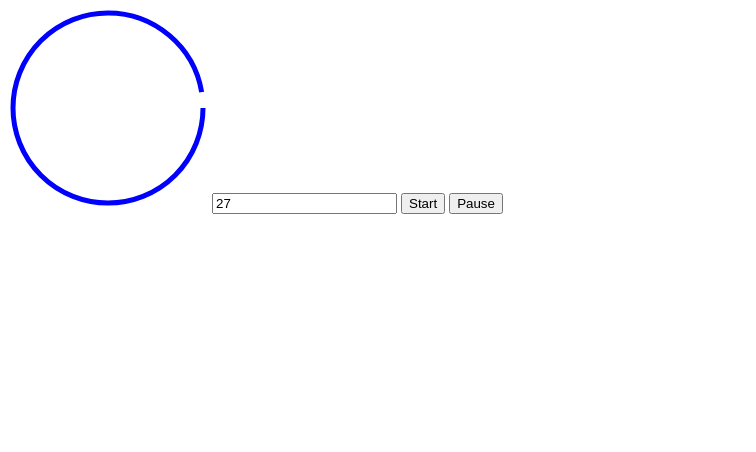
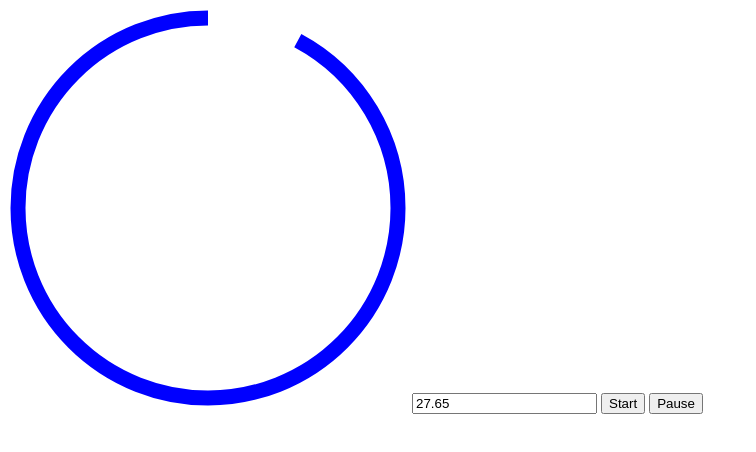
Before and after one commit to justanindieguy/timer, a plain HTML site: page index.html in a window 1280 px wide. Both pictures are taken after a click on the button "Start". Shown: the whole page, without its empty margins (0-756 px from the left). Drawn offline with Linux system fonts and the light colour scheme.

Commit message:
Animation implemented.

```diff
--- a/index.html
+++ b/index.html
@@ -7,16 +7,15 @@
   </head>
 
   <body>
-    <svg height="200" width="200">
+    <svg height="400" width="400">
       <circle
-        r="95"
-        cx="100"
-        cy="100"
+        r="190"
+        cx="200"
+        cy="200"
         fill="transparent"
         stroke="blue"
-        stroke-width="5"
-        stroke-dasharray="590"
-        stroke-dashoffset="10"
+        stroke-width="15"
+        transform="rotate(-90 200 200)"
       />
     </svg>
 
--- a/index.js
+++ b/index.js
@@ -1,13 +1,22 @@
 const durationInput = document.querySelector('#duration');
 const startButton = document.querySelector('#start');
 const pauseButton = document.querySelector('#pause');
+const circle = document.querySelector('circle');
+
+const perimeter = circle.getAttribute('r') * 2 * Math.PI;
+circle.setAttribute('stroke-dasharray', perimeter);
+
+let duration;
 
 const timer = new Timer(durationInput, startButton, pauseButton, {
-  onStart() {
-    console.log('Timer started.');
+  onStart(totalDuration) {
+    duration = totalDuration;
   },
-  onTick() {
-    console.log('Timer just ticked down.');
+  onTick(timeRemaining) {
+    circle.setAttribute(
+      'stroke-dashoffset',
+      (perimeter * timeRemaining) / duration - perimeter
+    );
   },
   onComplete() {
     console.log('Timer is completed.');
--- a/timer.js
+++ b/timer.js
@@ -16,11 +16,11 @@ class Timer {
 
   start = () => {
     if (this.onStart) {
-      this.onStart();
+      this.onStart(this.timeRemaining);
     }
 
     this.tick();
-    this.interval = setInterval(this.tick, 1000);
+    this.interval = setInterval(this.tick, 25);
   };
 
   pause = () => {
@@ -35,10 +35,10 @@ class Timer {
         this.onComplete();
       }
     } else {
-      this.timeRemaining = this.timeRemaining - 1;
+      this.timeRemaining = this.timeRemaining - 0.025;
 
       if (this.onTick) {
-        this.onTick();
+        this.onTick(this.timeRemaining);
       }
     }
   };
@@ -48,6 +48,6 @@ class Timer {
   }
 
   set timeRemaining(time) {
-    this.durationInput.value = time;
+    this.durationInput.value = time.toFixed(2);
   }
 }
```
